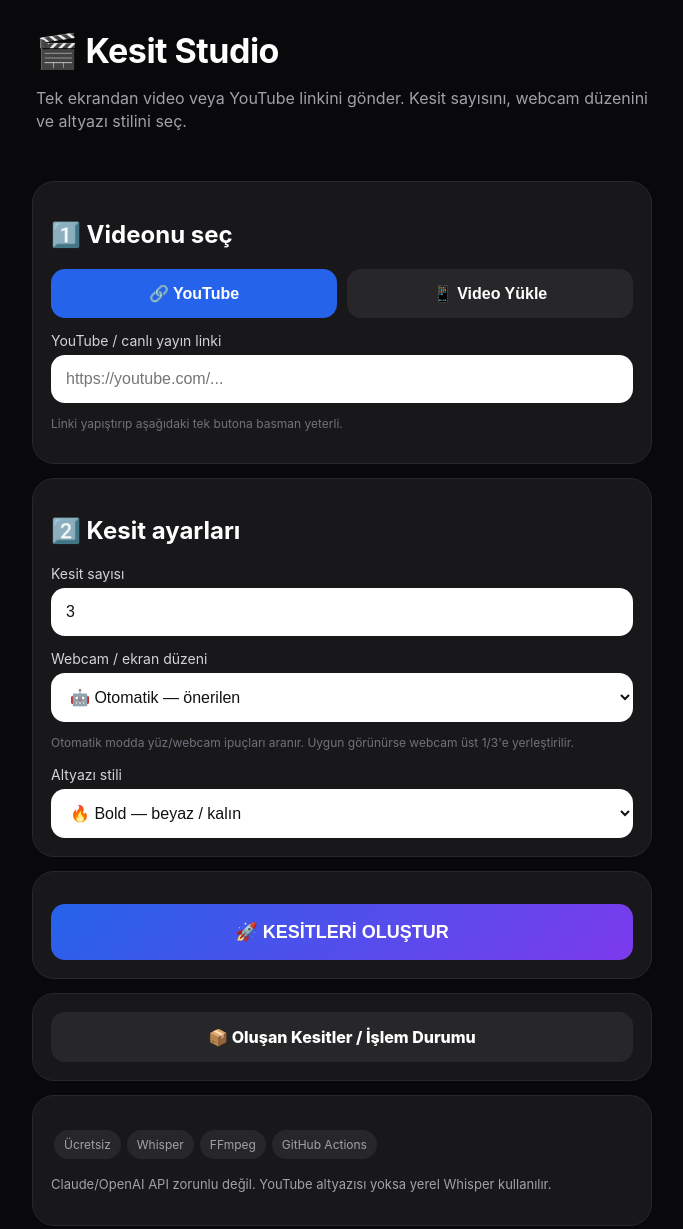
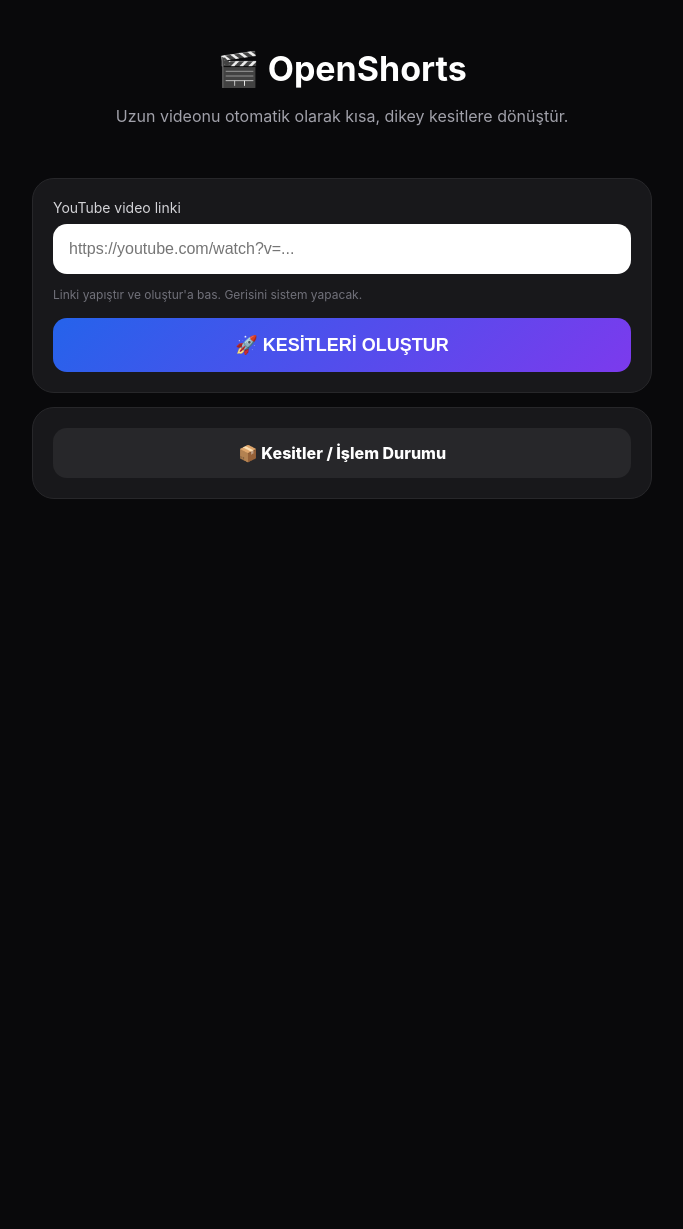
Before and after one commit to halym700-source/ai-viral-v2, a website: page kesit_studio/mobile/index.html in a window 1280 px wide. Shown: the whole page, without its empty margins (298-981 px from the left). After the commit the page ends 800 px from the top, so only its background shows below. Drawn offline with Linux system fonts and the light colour scheme.

Commit message:
Simplify OpenShorts UI to YouTube link only

```diff
--- a/kesit_studio/mobile/index.html
+++ b/kesit_studio/mobile/index.html
@@ -4,171 +4,91 @@
 <meta charset="utf-8">
 <meta name="viewport" content="width=device-width,initial-scale=1,viewport-fit=cover">
 <meta name="theme-color" content="#09090b">
-<title>Kesit Studio</title>
+<title>OpenShorts — Kesit Studio</title>
 <style>
 *{box-sizing:border-box}
-body{font-family:-apple-system,BlinkMacSystemFont,"Segoe UI",sans-serif;background:#09090b;color:#fff;margin:0;padding:18px}
+body{font-family:-apple-system,BlinkMacSystemFont,"Segoe UI",sans-serif;background:#09090b;color:#fff;margin:0;padding:20px}
 main{max-width:620px;margin:auto}
-.hero{padding:12px 4px 18px}
-h1{font-size:34px;margin:0 0 8px;letter-spacing:-.5px}
+.hero{text-align:center;padding:28px 8px 20px}
+h1{font-size:34px;margin:0 0 10px}
 p{color:#a1a1aa;line-height:1.45}
-.card{background:#18181b;border:1px solid #27272a;border-radius:22px;padding:18px;margin:14px 0}
-label{display:block;font-size:14px;color:#d4d4d8;margin:14px 0 6px}
-input,select,button{width:100%;padding:15px;border-radius:14px;border:0;font-size:16px}
-input,select{background:#fff;color:#111}
-button{background:#2563eb;color:#fff;font-weight:800;margin-top:14px}
-.secondary{background:#27272a}
-.primary{background:linear-gradient(135deg,#2563eb,#7c3aed);font-size:18px;padding:17px}
-.source{display:grid;grid-template-columns:1fr 1fr;gap:10px;margin-bottom:12px}
-.source button{margin:0;background:#27272a}
-.source button.active{background:#2563eb}
-.source-panel{display:none}
-.source-panel.active{display:block}
-.small{font-size:13px}
-.hint{font-size:12px;color:#71717a}
-.pill{display:inline-block;background:#27272a;border-radius:999px;padding:6px 10px;font-size:12px;margin:3px}
-.status{display:none;margin-top:12px;padding:12px;border-radius:12px;background:#27272a;color:#d4d4d8;font-size:13px}
+.card{background:#18181b;border:1px solid #27272a;border-radius:22px;padding:20px;margin:14px 0}
+label{display:block;font-size:14px;color:#d4d4d8;margin-bottom:8px}
+input,button{width:100%;padding:16px;border-radius:14px;border:0;font-size:16px}
+input{background:#fff;color:#111}
+button{background:linear-gradient(135deg,#2563eb,#7c3aed);color:#fff;font-weight:800;margin-top:14px;font-size:18px}
+.status{display:none;margin-top:14px;padding:13px;border-radius:12px;background:#27272a;color:#d4d4d8;font-size:14px}
+a{display:block;text-align:center;text-decoration:none;background:#27272a;color:#fff;padding:15px;border-radius:14px;font-weight:800}
+.hint{font-size:12px;color:#71717a;margin-bottom:0}
 </style>
 </head>
 <body>
 <main>
 <section class="hero">
-<h1>🎬 Kesit Studio</h1>
-<p>Tek ekrandan video veya YouTube linkini gönder. Kesit sayısını, webcam düzenini ve altyazı stilini seç.</p>
+<h1>🎬 OpenShorts</h1>
+<p>Uzun videonu otomatik olarak kısa, dikey kesitlere dönüştür.</p>
 </section>
 
 <div class="card">
-<h2>1️⃣ Videonu seç</h2>
-<div class="source">
-<button id="linkTab" class="active" onclick="setSource('link')">🔗 YouTube</button>
-<button id="fileTab" onclick="setSource('file')">📱 Video Yükle</button>
-</div>
-
-<div id="linkPanel" class="source-panel active">
-<label>YouTube / canlı yayın linki</label>
-<input id="url" type="url" placeholder="https://youtube.com/...">
-<p class="hint">Linki yapıştırıp aşağıdaki tek butona basman yeterli.</p>
-</div>
-
-<div id="filePanel" class="source-panel">
-<label>Videonu seç</label>
-<input id="videoFile" type="file" accept="video/*">
-<p class="hint">Video doğrudan Netlify'a parçalar halinde yüklenir; GitHub Issue açman gerekmez.</p>
-<div id="uploadProgress" class="status"></div>
-</div>
+<label for="url">YouTube video linki</label>
+<input id="url" type="url" inputmode="url" autocomplete="off"
+       placeholder="https://youtube.com/watch?v=...">
+<p class="hint">Linki yapıştır ve oluştur'a bas. Gerisini sistem yapacak.</p>
+<button onclick="start()">🚀 KESİTLERİ OLUŞTUR</button>
+<div id="status" class="status"></div>
 </div>
 
 <div class="card">
-<h2>2️⃣ Kesit ayarları</h2>
-<label>Kesit sayısı</label>
-<input id="count" type="number" min="1" max="10" value="3">
-
-<label>Webcam / ekran düzeni</label>
-<select id="layout">
-<option value="auto">🤖 Otomatik — önerilen</option>
-<option value="center">9:16 merkez kırpma</option>
-<option value="webcam-top">🎥 Webcam üstte — ekranın 1/3'ü</option>
-</select>
-<p class="hint">Otomatik modda yüz/webcam ipuçları aranır. Uygun görünürse webcam üst 1/3'e yerleştirilir.</p>
-
-<label>Altyazı stili</label>
-<select id="subtitle">
-<option value="bold">🔥 Bold — beyaz / kalın</option>
-<option value="classic">Klasik — beyaz</option>
-<option value="yellow">🟡 Sarı vurgu</option>
-<option value="minimal">Minimal — küçük</option>
-</select>
-</div>
-
-<div class="card">
-<button class="primary" onclick="start()">🚀 KESİTLERİ OLUŞTUR</button>
-<div id="status" class="status"></div>
-</div>
-
-<div class="card"><a href="/results" style="display:block;text-align:center;text-decoration:none;background:#27272a;color:#fff;padding:15px;border-radius:14px;font-weight:800">📦 Oluşan Kesitler / İşlem Durumu</a></div>
-
-<div class="card">
-<p class="small"><span class="pill">Ücretsiz</span><span class="pill">Whisper</span><span class="pill">FFmpeg</span><span class="pill">GitHub Actions</span></p>
-<p class="small">Claude/OpenAI API zorunlu değil. YouTube altyazısı yoksa yerel Whisper kullanılır.</p>
+<a href="/results">📦 Kesitler / İşlem Durumu</a>
 </div>
 </main>
 
 <script>
-let source='link';
-
-function setSource(next){
- source=next;
- document.getElementById('linkTab').classList.toggle('active',next==='link');
- document.getElementById('fileTab').classList.toggle('active',next==='file');
- document.getElementById('linkPanel').classList.toggle('active',next==='link');
- document.getElementById('filePanel').classList.toggle('active',next==='file');
-}
-
-function settings(){
- return '\n\nClip count: '+document.getElementById('count').value+
- '\nLayout: '+document.getElementById('layout').value+
- '\nSubtitle style: '+document.getElementById('subtitle').value;
+function setStatus(msg){
+  const el=document.getElementById('status');
+  el.style.display='block';
+  el.textContent=msg;
 }
 
 async function start(){
- if(source==='link'){
   const u=document.getElementById('url').value.trim();
-   if(!u){alert('YouTube linki gir.');return;}
-   setStatus('YouTube isteği başlatılıyor…');
+  if(!u){setStatus('❌ YouTube linki gir.');return;}
+  if(!/(youtube\.com|youtu\.be)/i.test(u)){
+    setStatus('❌ Geçerli bir YouTube linki gir.');
+    return;
+  }
+
+  setStatus('⏳ İşlem başlatılıyor…');
   try{
     const r=await fetch('/.netlify/functions/upload?action=init',{
-       method:'POST',headers:{'content-type':'application/json'},
-       body:JSON.stringify({filename:'youtube.txt',size:0,chunks:0,youtubeUrl:u,clipCount:Number(document.getElementById('count').value),layout:document.getElementById('layout').value,subtitleStyle:document.getElementById('subtitle').value})
+      method:'POST',
+      headers:{'content-type':'application/json'},
+      body:JSON.stringify({
+        filename:'youtube.txt',
+        size:0,
+        chunks:0,
+        youtubeUrl:u,
+        clipCount:3,
+        layout:'auto',
+        subtitleStyle:'bold'
+      })
     });
     const j=await r.json();
     if(!r.ok) throw new Error(j.error||'İstek başlatılamadı');
-     const run=await fetch('/.netlify/functions/upload?action=finish&id='+encodeURIComponent(j.uploadId),{method:'POST'});
+
+    setStatus('⏳ Video işleme kuyruğuna alınıyor…');
+    const run=await fetch('/.netlify/functions/upload?action=finish&id='+encodeURIComponent(j.uploadId),{
+      method:'POST'
+    });
     const runJson=await run.json();
     if(!run.ok) throw new Error(runJson.error||runJson.detail||'İşlem başlatılamadı');
-     setStatus('✅ İşlem başlatıldı. Sonuçlar sayfasından takip edebilirsin.');
-     setTimeout(()=>location.href='/results?refresh=1',700);
-   }catch(e){setStatus('❌ '+e.message);}
- }else{
-   await uploadVideo();
+
+    setStatus('✅ İşlem başladı. Kesitler hazır olduğunda sonuçlar sayfasında görünecek.');
+    setTimeout(()=>location.href='/results?refresh=1',900);
+  }catch(e){
+    setStatus('❌ '+e.message);
   }
 }
-function setStatus(msg){
- const el=document.getElementById('status');
- const up=document.getElementById('uploadProgress');
- [el,up].forEach(x=>{if(x){x.style.display='block';x.textContent=msg;}});
-}
-async function uploadVideo(){
- const file=document.getElementById('videoFile').files[0];
- if(!file){alert('Video seç.');return;}
- const chunkSize=4*1024*1024;
- const total=Math.ceil(file.size/chunkSize);
- setStatus('Yükleme hazırlanıyor…');
- try{
-   const init=await fetch('/.netlify/functions/upload?action=init',{
-     method:'POST',headers:{'content-type':'application/json'},
-     body:JSON.stringify({filename:file.name,size:file.size,chunks:total,clipCount:Number(document.getElementById('count').value),layout:document.getElementById('layout').value,subtitleStyle:document.getElementById('subtitle').value})
-   });
-   const ij=await init.json(); if(!init.ok) throw new Error(ij.error||'Yükleme başlatılamadı');
-   for(let i=0;i<total;i++){
-     const part=file.slice(i*chunkSize,Math.min(file.size,(i+1)*chunkSize));
-     let ok=false;
-     for(let attempt=1;attempt<=3&&!ok;attempt++){
-       const r=await fetch('/.netlify/functions/upload?action=chunk',{
-         method:'POST',headers:{'x-upload-id':ij.uploadId,'x-chunk-index':String(i)},body:part
-       });
-       ok=r.ok;
-       if(!ok && attempt===3) throw new Error('Parça '+(i+1)+' yüklenemedi');
-     }
-     setStatus('Yükleniyor: '+Math.round(((i+1)/total)*100)+'%');
-   }
-   setStatus('Video yüklendi. İşlem başlatılıyor…');
-   const fin=await fetch('/.netlify/functions/upload?action=finish&id='+encodeURIComponent(ij.uploadId),{method:'POST'});
-   const fj=await fin.json(); if(!fin.ok) throw new Error(fj.error||fj.detail||'İşlem başlatılamadı');
-   setStatus('✅ İşlem başladı. Sonuçlar sayfasına geçiliyor…');
-   setTimeout(()=>location.href='/results?id='+encodeURIComponent(ij.uploadId),700);
- }catch(e){setStatus('❌ '+e.message);}
-}
-
 </script>
 </body>
 </html>
```
Lines whose indentation alone changed are shown as unchanged.
